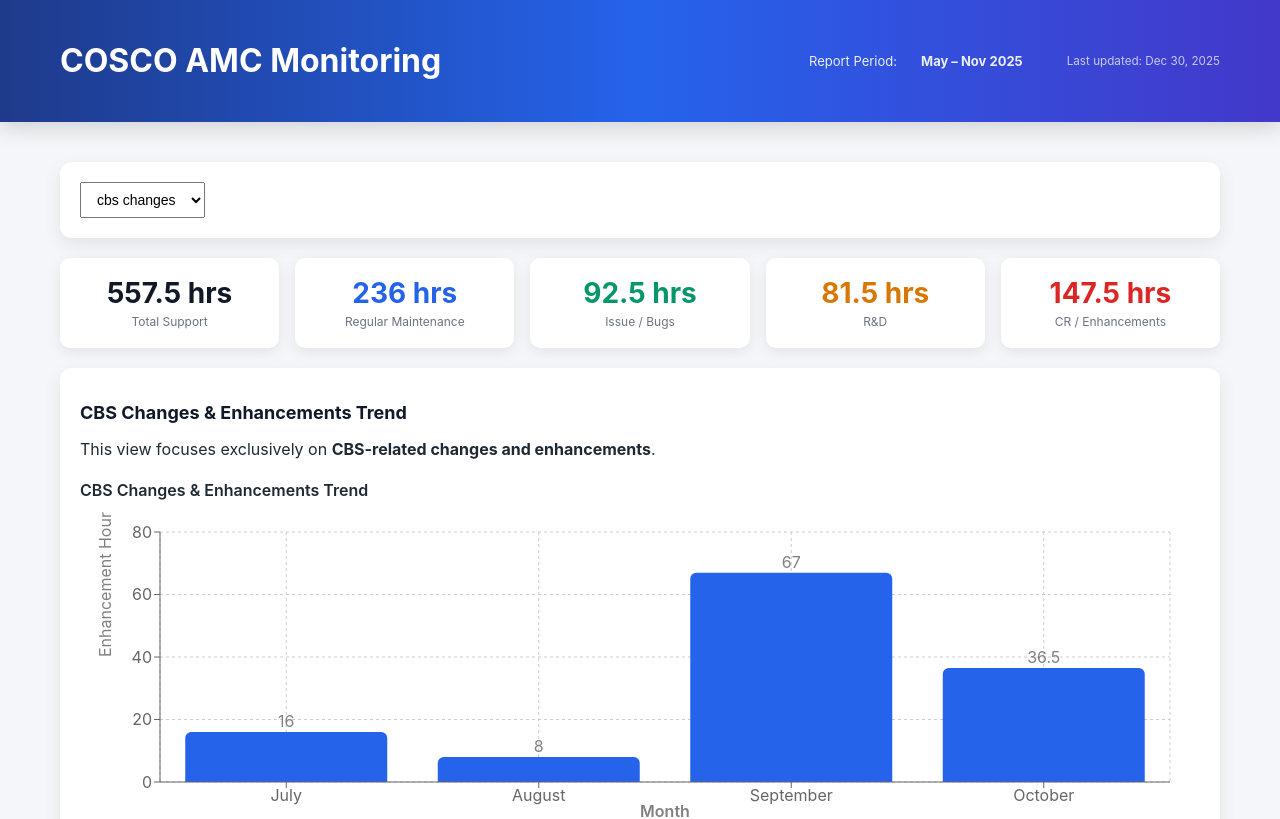
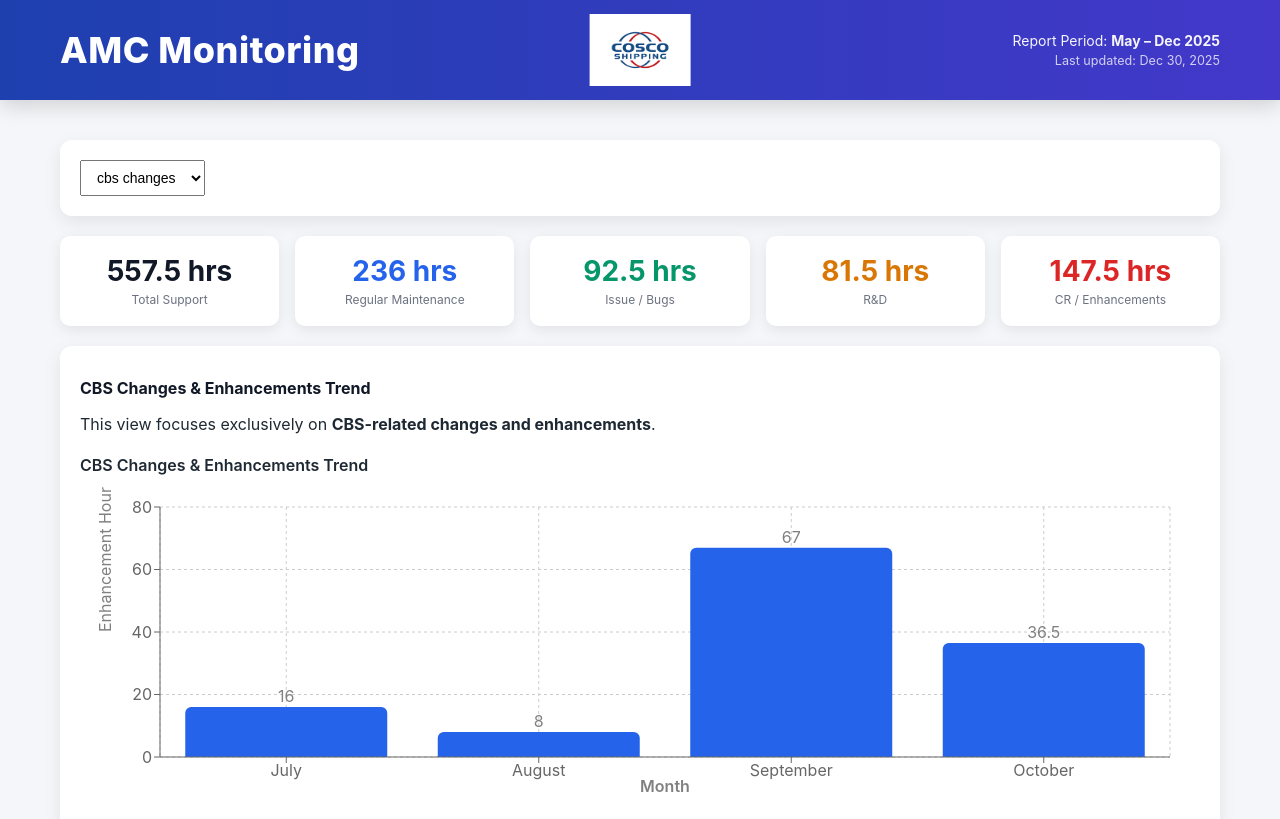
Before and after one commit to ManchandaRahul/cosco_amc_dynamic_monitoring, a React (Create React App) app in the folder frontend/: page / in a window 1280 px wide. Shown: the top 819 px of the page. Built offline with nearby package versions, Linux system fonts and the light colour scheme.

Commit message:
Made changes by adding the cosco logo in the center, made some changes in the notes.json, formatting of the app-header in app.js, cosmetic changes done too

```diff
--- a/frontend/public/index.html
+++ b/frontend/public/index.html
@@ -24,7 +24,7 @@
       work correctly both with client-side routing and a non-root public URL.
       Learn how to configure a non-root public URL by running `npm run build`.
     -->
-    <title>React App</title>
+    <title>Cosco AMC Monitoring</title>
   </head>
   <body>
     <noscript>You need to enable JavaScript to run this app.</noscript>
--- a/frontend/public/notes.json
+++ b/frontend/public/notes.json
@@ -6,6 +6,6 @@
     "inferences": "• CBS-related changes were concentrated in July and October.\n• Enhancement requests dominate over bug fixes in CBS scope.\n• No CBS activity recorded in May ,November and December."
   },
   "Master": {
-    "inferences": "• Regular Maintenance is the largest category, making up ~45% of total effort.\n• R&D consumed significant hours in September and October.\n• Issue/Bug resolution shows seasonal spikes."
+    "inferences": "• Regular Maintenance is the largest category, making up ~45% of total effort.\n• Issue/Bug resolution shows seasonal spikes."
   }
 }
--- a/frontend/src/App.js
+++ b/frontend/src/App.js
@@ -240,20 +240,26 @@
   return (
     <div className="app-shell">
 <div className="app-header">
-        <div className="header-inner">
-          <div>
-            <h1 id="cosco-title" style={{ cursor: "pointer", userSelect: "none" }}>
-              COSCO AMC Monitoring
+  <div className="header-inner horizontal-header">
+    {/* Left: Title (smaller to match reference) */}
+    <h1 id="cosco-title" style={{ margin: 0, fontSize: '36px' }}>
+      AMC Monitoring
     </h1>
-          </div>
+
+    {/* Center: Logo */}
+    <img src="/cosco.png" alt="COSCO Shipping" className="cosco-logo centered-logo" />
+
+    {/* Right: Report info + Admin button */}
     <div className="header-meta">
+      <div style={{ textAlign: 'right' }}>
         <span>Report Period: </span>
-            <strong>May – Nov 2025</strong>
+        <strong>May – Dec 2025</strong>
         {formatLastUpdated && (
-              <span style={{ marginLeft: "20px", fontSize: "0.9em", opacity: 0.8 }}>
+          <span style={{ display: 'block', marginTop: '4px', fontSize: '0.9em', opacity: 0.8 }}>
             Last updated: {formatLastUpdated}
           </span>
         )}
+      </div>
     {isAdminMode && (
   <button
     className="admin-panel-btn"
--- a/frontend/src/index.css
+++ b/frontend/src/index.css
@@ -12,10 +12,11 @@
 
 /* ================= APP HEADER ================= */
 .app-header {
-  background: linear-gradient(90deg, #1e3a8a, #2563eb, #4338ca);
-  color: white;
-  padding: 20px 0;
+  background: linear-gradient(90deg, #1e40af, #4338ca); /* Clean deep blue to indigo — matches Image ID: 1 */
+  color: #ffffff;
+  padding: 28px 0;                    /* Slightly more vertical padding for prominence */
   box-shadow: 0 6px 20px rgba(0,0,0,0.15);
+  margin-bottom: 20px;
 }
 
 .header-inner {
@@ -25,16 +26,28 @@
   display: flex;
   justify-content: space-between;
   align-items: center;
+  position: relative;
+}
+
+/* Large title to match the bold white text in the target design */
+#cosco-title {
+  font-size: 30px;
+  font-weight: 800;
+  margin: 0;
+  letter-spacing: 0.5px;
+  cursor: pointer;
+  user-select: none;
 }
 
 .header-meta {
   display: flex;
   align-items: center;
-  gap: 24px;                    /* Clean spacing between text and button */
+  gap: 30px;                  /* Good spacing between text and button */
+  font-size: 14px;
+  opacity: 0.95;
   text-align: right;
-  font-size: 13px;
-  opacity: 0.9;
 }
+
 /* ================= LAYOUT ================= */
 .container {
   max-width: 1200px;
@@ -130,86 +143,13 @@
   background-color: #f9fafb;
 }
 
-/* .data-table tr:last-child {
-  background-color: #dbeafe;
-  font-weight: bold;
-} */
 /* ================= APP SHELL ================= */
-
 .app-shell {
   min-height: 100vh;
   background: #f4f6f9;
 }
 
-/* ================= HEADER ================= */
-
-.app-header {
-  background: linear-gradient(90deg, #1e3a8a, #2563eb, #4338ca);
-  color: #ffffff;
-  padding: 20px 0;
-  margin-bottom: 20px;
-}
-
-.header-inner {
-  max-width: 1200px;
-  margin: auto;
-  padding: 0 20px;
-  display: flex;
-  justify-content: space-between;
-  align-items: center;
-}
-
-.header-meta {
-  text-align: right;
-  font-size: 13px;
-  opacity: 0.9;
-}
-
 /* ================= TABS ================= */
-
-.tab-bar {
-  display: flex;
-  gap: 6px;
-  margin: 20px 0;
-  border-bottom: 1px solid #e5e7eb;
-}
-
-.tab-btn {
-  padding: 10px 14px;
-  font-size: 14px;
-  background: none;
-  border: none;
-  border-bottom: 3px solid transparent;
-  color: #6b7280;
-  cursor: pointer;
-  transition: all 0.2s ease;
-}
-
-.tab-btn:hover {
-  color: #111827;
-}
-
-.tab-btn.active {
-  color: #2563eb;
-  border-bottom-color: #2563eb;
-  font-weight: 600;
-}
-
-/* ================= SECTIONS ================= */
-
-.section-card {
-  margin-bottom: 24px;
-}
-
-.section-title {
-  margin-bottom: 14px;
-  font-size: 18px;
-  font-weight: bold;
-  color: #111827;
-}
-
-/* ================= FILTER TABS (Month & Category) ================= */
-
 .tabs {
   display: flex;
   flex-wrap: wrap;
@@ -236,21 +176,22 @@
 }
 
 .tab.active {
-  background-color: #2563eb !important;   /* Primary blue */
+  background-color: #2563eb !important;
   color: white !important;
   border-color: #2563eb !important;
   font-weight: 600 !important;
   box-shadow: 0 4px 12px rgba(37, 99, 235, 0.25);
 }
+
 /* ================= ADMIN PANEL BUTTON ================= */
 .admin-panel-btn {
   padding: 10px 20px;
   font-size: 14px;
   font-weight: 600;
   background-color: white;
-  color: #2563eb;                    /* Matching your blue theme */
+  color: #2563eb;
   border: 1px solid #e5e7eb;
-  border-radius: 9999px;             /* Full pill shape */
+  border-radius: 9999px;
   cursor: pointer;
   transition: all 0.2s ease;
   box-shadow: 0 4px 12px rgba(0, 0, 0, 0.08);
@@ -268,7 +209,6 @@
 }
 
 /* ================= RESPONSIVE / MOBILE ================= */
-
 @media (max-width: 1024px) {
   .container {
     padding: 16px;
@@ -280,7 +220,6 @@
 }
 
 @media (max-width: 768px) {
-  /* Header adjustments */
   .header-inner {
     flex-direction: column;
     align-items: flex-start;
@@ -296,14 +235,9 @@
   }
 
   #cosco-title {
-    font-size: 24px !important;
+    font-size: 26px !important;
   }
 
-  .subtitle {
-    font-size: 14px;
-  }
-
-  /* KPI Strip - stack vertically on small screens */
   .kpi-row {
     grid-template-columns: 1fr;
     gap: 12px;
@@ -313,7 +247,6 @@
     font-size: 24px;
   }
 
-  /* Filter tabs - wrap and smaller */
   .tabs {
     gap: 8px;
   }
@@ -323,12 +256,10 @@
     font-size: 13px;
   }
 
-  /* Section titles */
   .section-title {
     font-size: 16px;
   }
 
-  /* Table - improve horizontal scrolling */
   .table-container {
     margin: 0 -20px;
     padding: 0 20px;
@@ -338,7 +269,7 @@
 
   .data-table {
     font-size: 12px;
-    min-width: 800px; /* Forces horizontal scroll if needed */
+    min-width: 800px;
   }
 
   .data-table th,
@@ -348,13 +279,12 @@
 }
 
 @media (max-width: 480px) {
-  /* Extra small phones */
   .app-header {
-    padding: 16px 0;
+    padding: 20px 0;
   }
 
   #cosco-title {
-    font-size: 22px !important;
+    font-size: 24px !important;
   }
 
   .admin-panel-btn {
@@ -375,22 +305,35 @@
     font-size: 12.5px;
   }
 
-  /* Make dropdown full width */
   .dropdown {
     width: 100%;
   }
 }
+/* ================= LOGO & CENTERED HEADER ================= */
 .header-center {
-  flex: 1;
   display: flex;
   flex-direction: column;
   align-items: center;
   justify-content: center;
   text-align: center;
+  gap: 10px;                  /* Space between logo and title */
 }
 
 .cosco-logo {
-  max-height: 80px;
-  object-fit: contain;
-  margin-bottom: 10px;
+  position: absolute;
+  left: 50%;
+  transform: translateX(-50%);
+  max-height: 72px;    /* Or your preferred size */
+  z-index: 1;          /* Ensures it sits on top */
 }
+
+/* Mobile adjustment */
+@media (max-width: 768px) {
+  .cosco-logo {
+    max-height: 40px;         /* Even smaller on mobile */
+  }
+
+  #cosco-title {
+    font-size: 26px !important;
+  }
+}
```
Also changed, not shown: frontend/public/cosv1.png (added). Lines whose indentation alone changed are shown as unchanged.
